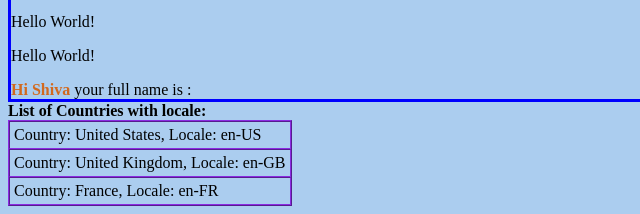
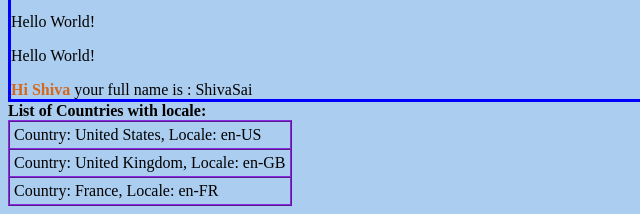
Before and after one commit to vishipayyallore/LearningAngularJS1.6.7, a website: page SecondSample/index.html in a window 1280 px wide. Shown: the part 117-331 px from the top of the page, 0-640 px from the left. Drawn offline with nearby package versions, Linux system fonts and the light colour scheme.

Commit message:
function modified

```diff
--- a/SecondSample/app/app.module.js
+++ b/SecondSample/app/app.module.js
@@ -8,7 +8,7 @@
             firstName: 'Shiva',
             lastName: 'Sai',
             getFullName: function () {
-                return $scope.student.firstName + $scope.student.lastName;
+                return this.firstName + this.lastName;
             }
         };
     }
--- a/SecondSample/app/app.module.ts
+++ b/SecondSample/app/app.module.ts
@@ -13,9 +13,8 @@
       lastName: 'Sai',
 
       getFullName: function() {
-        return $scope.student.firstName + $scope.student.lastName;
+        return this.firstName + this.lastName;
       }
-
     };
 
   }
--- a/SecondSample/index.html
+++ b/SecondSample/index.html
@@ -14,7 +14,7 @@
     <input id=name type="text" ng-model="name">
     <p>Hello {{name}}!</p>
     <p>Hello <span ng-bind = "name"></span>!</p>
-    <strong style="color: chocolate">Hi {{student.firstName}}</strong> your full name is : <span>{{getFullName()}}</span>
+    <strong style="color: chocolate">Hi {{student.firstName}}</strong> your full name is : <span>{{student.getFullName()}}</span>
   </section>
 
 </div>
```
